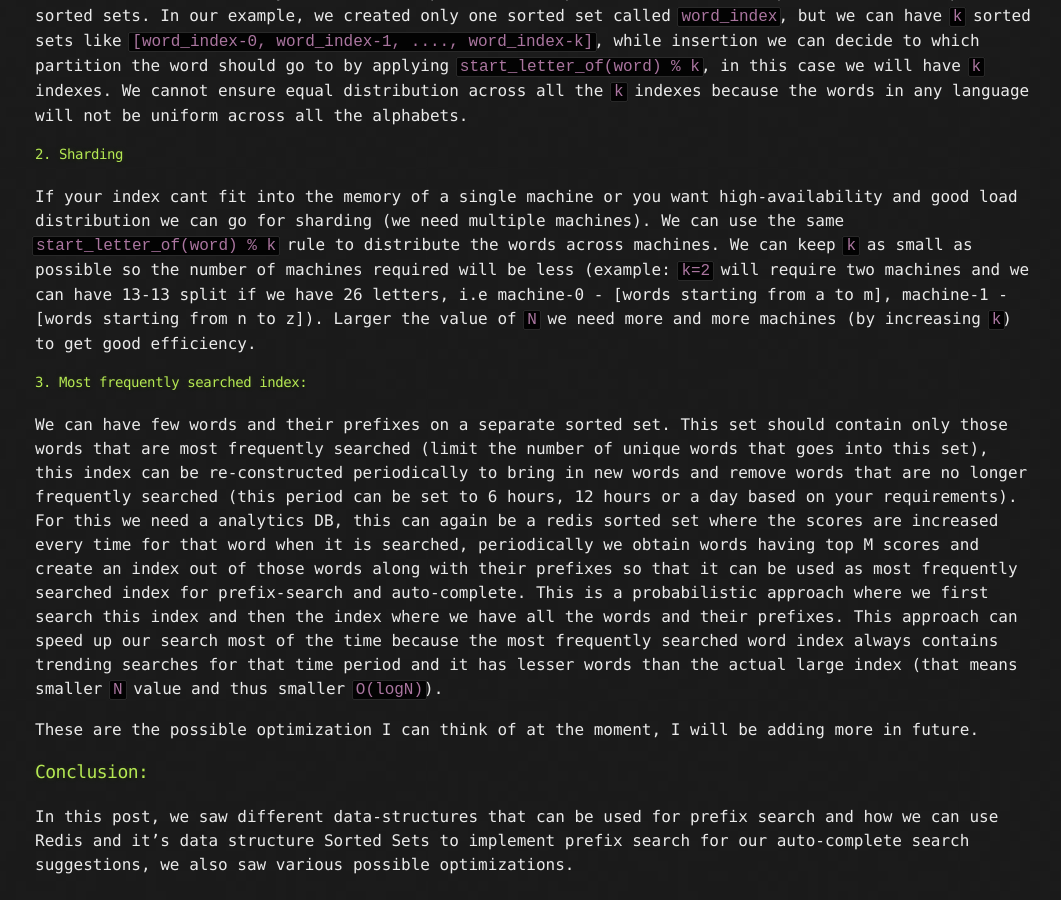
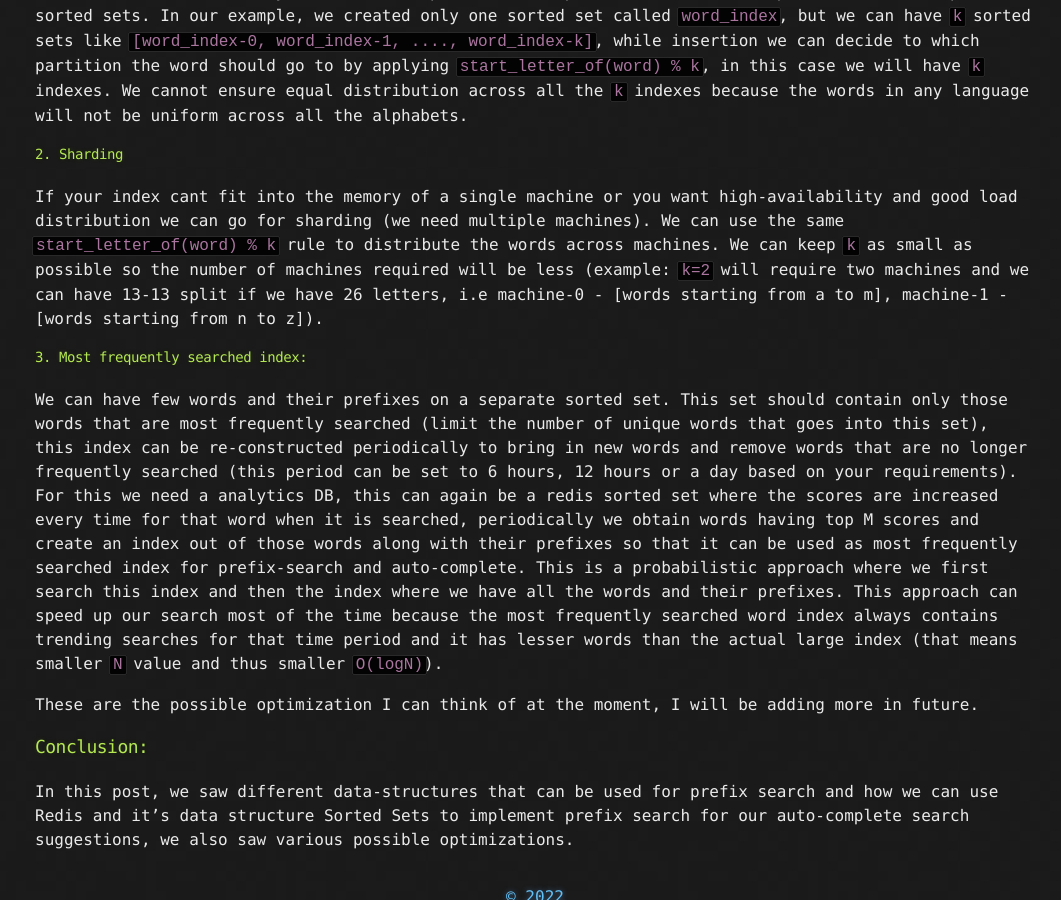
Before and after one commit to Narasimha1997/blog, a Jekyll site: the page built from _posts/2022-03-31-Redis-Auto-Complete.md, in a window 1280 px wide and 900 px high, scrolled down 10472 px. Shown: the whole window, without its empty margins (105-1166 px from the left). Built offline with Jekyll 4.4.1, drawn with Linux system fonts in a browser that asks for light colours.

```diff
--- a/_posts/2022-03-31-Redis-Auto-Complete.md
+++ b/_posts/2022-03-31-Redis-Auto-Complete.md
@@ -237,7 +237,7 @@
 In the case we experimented, all 1.5M words had the same score and were stored in the same sorted set - this results in large `N` value, so the performance of `O(logN)` might reduce if we put hundreds of millions of words. One way to avoid this problem is to partition the search space, create multiple sorted sets. In our example, we created only one sorted set called `word_index`, but we can have `k` sorted sets like `[word_index-0, word_index-1, ...., word_index-k]`, while insertion we can decide to which partition the word should go to by applying `start_letter_of(word) % k`, in this case we will have `k` indexes. We cannot ensure equal distribution across all the `k` indexes because the words in any language will not be uniform across all the alphabets.
 
 #### 2. Sharding
-If your index cant fit into the memory of a single machine or you want high-availability and good load distribution we can go for sharding (we need multiple machines). We can use the same `start_letter_of(word) % k` rule to distribute the words across machines. We can keep `k` as small as possible so the number of machines required will be less (example: `k=2` will require two machines and we can have 13-13 split if we have 26 letters, i.e machine-0 - [words starting from a to m], machine-1 - [words starting from n to z]). Larger the value of `N` we need more and more machines (by increasing `k`) to get good efficiency.
+If your index cant fit into the memory of a single machine or you want high-availability and good load distribution we can go for sharding (we need multiple machines). We can use the same `start_letter_of(word) % k` rule to distribute the words across machines. We can keep `k` as small as possible so the number of machines required will be less (example: `k=2` will require two machines and we can have 13-13 split if we have 26 letters, i.e machine-0 - [words starting from a to m], machine-1 - [words starting from n to z]).
 
 #### 3. Most frequently searched index:
 We can have few words and their prefixes on a separate sorted set. This set should contain only those words that are most frequently searched (limit the number of unique words that goes into this set), this index can be re-constructed periodically to bring in new words and remove words that are no longer frequently searched (this period can be set to 6 hours, 12 hours or a day based on your requirements). For this we need a analytics DB, this can again be a redis sorted set where the scores are increased every time for that word when it is searched, periodically we obtain words having top M scores and create an index out of those words along with their prefixes so that it can be used as most frequently searched index for prefix-search and auto-complete. This is a probabilistic approach where we first search this index and then the index where we have all the words and their prefixes. This approach can speed up our search most of the time because the most frequently searched word index always contains trending searches for that time period and it has lesser words than the actual large index (that means smaller `N` value and thus smaller `O(logN)`).
```
